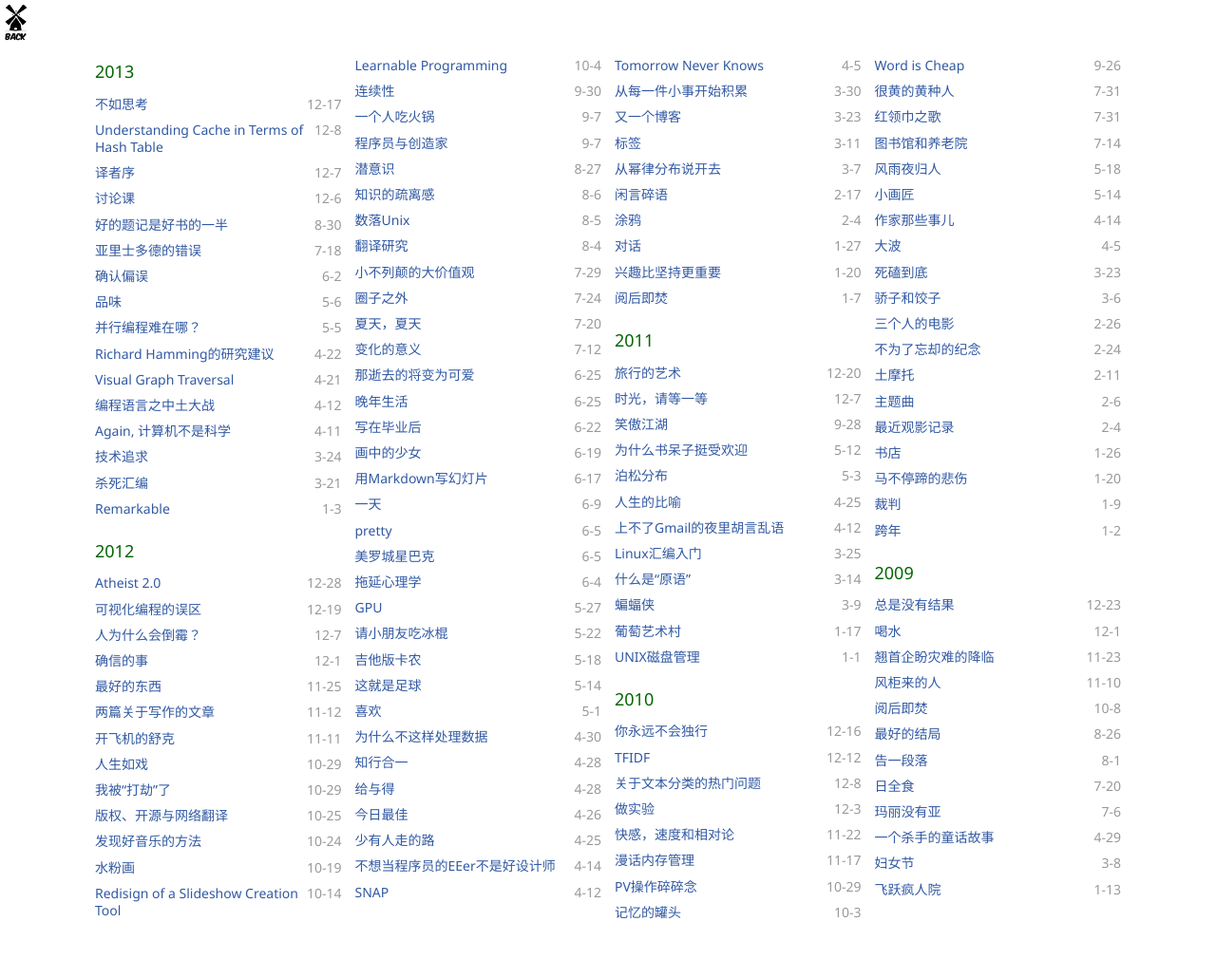
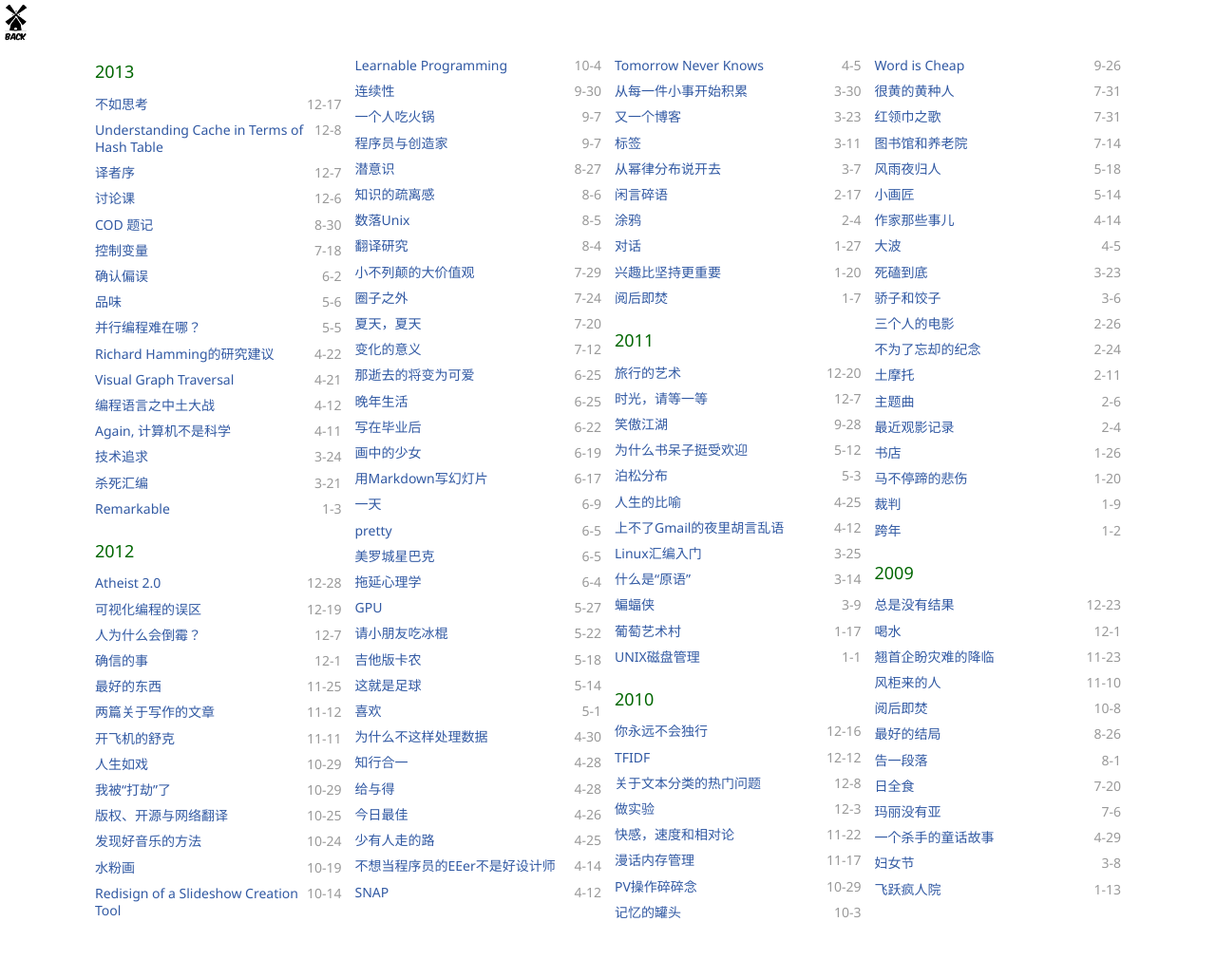
Before and after one commit to dreamsome/onesuper.github.com, a Jekyll site: the page built from archive.html, in a window 1280 px wide. Shown: the whole page at 95% size. Built offline with Jekyll 4.4.1, drawn with Linux system fonts in a browser that asks for light colours; Markdown is read by kramdown in place of the engine named in the settings.

Commit message:
name changes

```diff
--- a/_posts/essay/2013-07-18-fallacy-of-aristotle.md
+++ b/_posts/essay/2013-07-18-fallacy-of-aristotle.md
@@ -1,6 +1,6 @@
 ---
 layout: post
-title: "亚里士多德的错误"
+title: "控制变量"
 tags: []
 ---
 
--- a/_posts/technium/2013-08-30-COD.md
+++ b/_posts/technium/2013-08-30-COD.md
@@ -1,6 +1,6 @@
 ---
 layout: post
-title: "好的题记是好书的一半"
+title: "COD 题记"
 tags : [fun]
 ---
 
```
